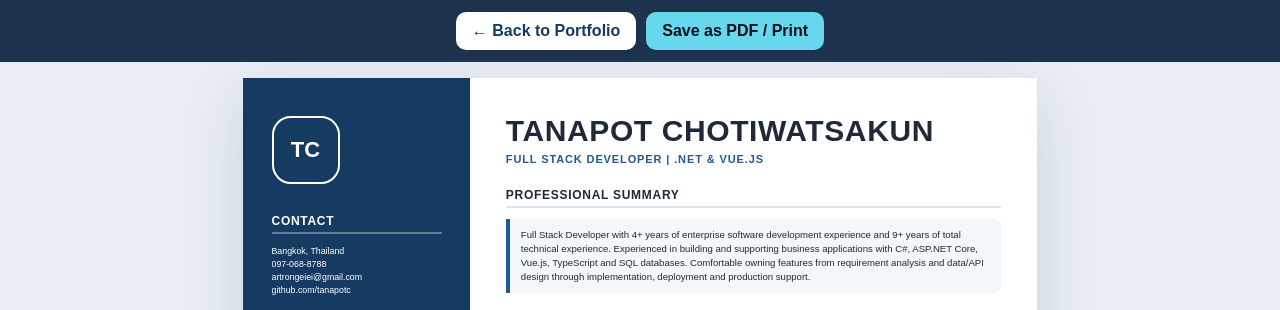
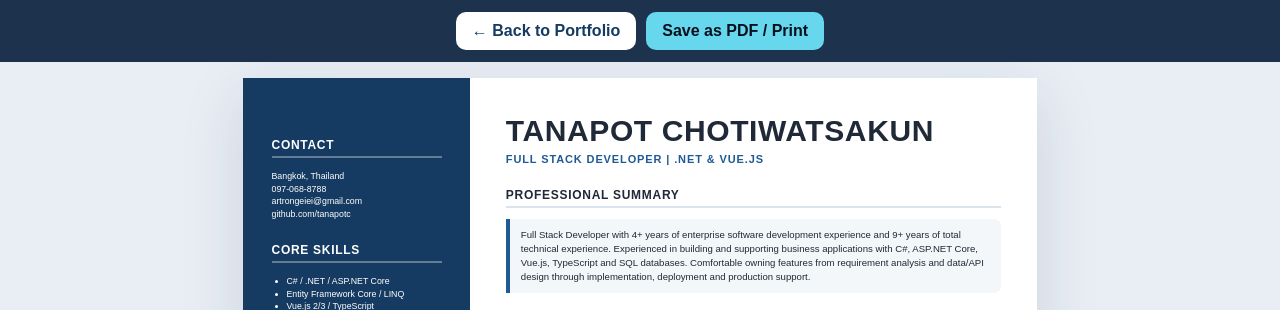
Before and after one commit to tanapotc/tanapotc.github.io, a website: page resume-en.html in a window 1280 px wide. Shown: the top 310 px of the page. Drawn offline with Linux system fonts and the light colour scheme.

Commit message:
Remove TC logo from English resume

```diff
--- a/resume-en.html
+++ b/resume-en.html
@@ -10,7 +10,6 @@ html,body{margin:0;padding:0;background:#e9eef5;color:#1f2937;font-family:Arial,
 .sheet:last-of-type{page-break-after:auto;break-after:auto}
 .side{position:absolute;left:0;top:0;width:60mm;height:297mm;background:#163b62;color:#fff;padding:10mm 7.5mm}
 .main{position:absolute;left:60mm;top:0;width:150mm;height:297mm;padding:10mm 9.5mm}
-.tc{width:18mm;height:18mm;border:2px solid #fff;border-radius:5mm;display:grid;place-items:center;font-size:22px;font-weight:800;margin-bottom:8mm}
 .side h2,.main h2{font-size:12px;letter-spacing:.06em;border-bottom:2px solid #dbe3ec;padding-bottom:4px;margin:6mm 0 3mm;font-weight:800}
 .side h2{border-color:#ffffff55}
 .side p,.side li{font-size:8.8px;line-height:1.45}
@@ -47,7 +46,7 @@ html,body{margin:0;padding:0;background:#e9eef5;color:#1f2937;font-family:Arial,
 </style></head><body>
 <div class="toolbar"><a href="index.html#resume">← Back to Portfolio</a><button class="primary" onclick="window.print()">Save as PDF / Print</button></div>
 <section class="sheet">
-<aside class="side"><div class="tc">TC</div>
+<aside class="side">
 <h2>CONTACT</h2><p>Bangkok, Thailand<br>097-068-8788<br>artrongeiei@gmail.com<br>github.com/tanapotc</p>
 <h2>CORE SKILLS</h2><ul><li>C# / .NET / ASP.NET Core</li><li>Entity Framework Core / LINQ</li><li>Vue.js 2/3 / TypeScript</li><li>Vuetify / Pinia / Vite</li><li>REST API / Swagger</li><li>SQL Server / PostgreSQL / MySQL</li><li>SignalR / WebSocket</li><li>JWT / Claims / RBAC</li><li>GitLab CI/CD / Docker / IIS</li><li>Azure / Azure DevOps</li></ul>
 <h2>EXPERTISE</h2><ul><li>Enterprise web applications</li><li>Frontend and backend delivery</li><li>Database and API design</li><li>Real-time notifications</li><li>Dashboards and reporting</li><li>Digital signature and PDF</li><li>Production troubleshooting</li></ul>
```
